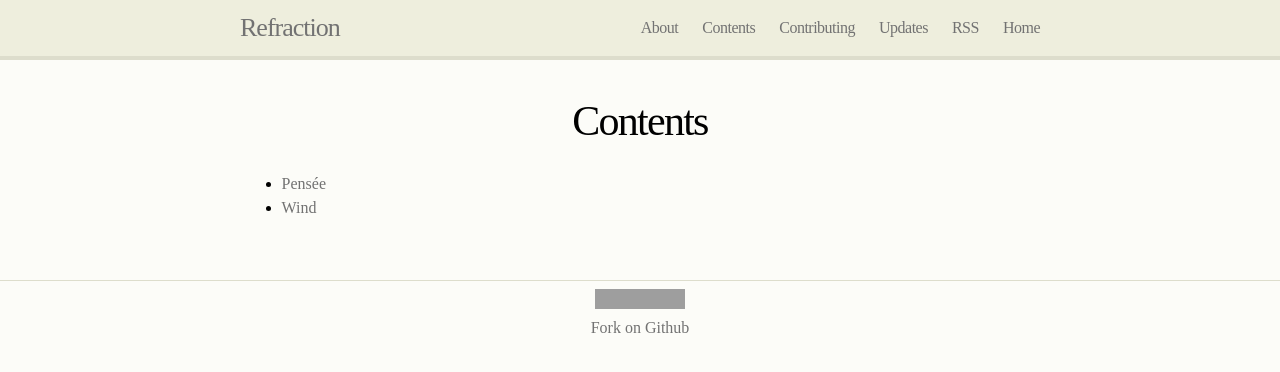
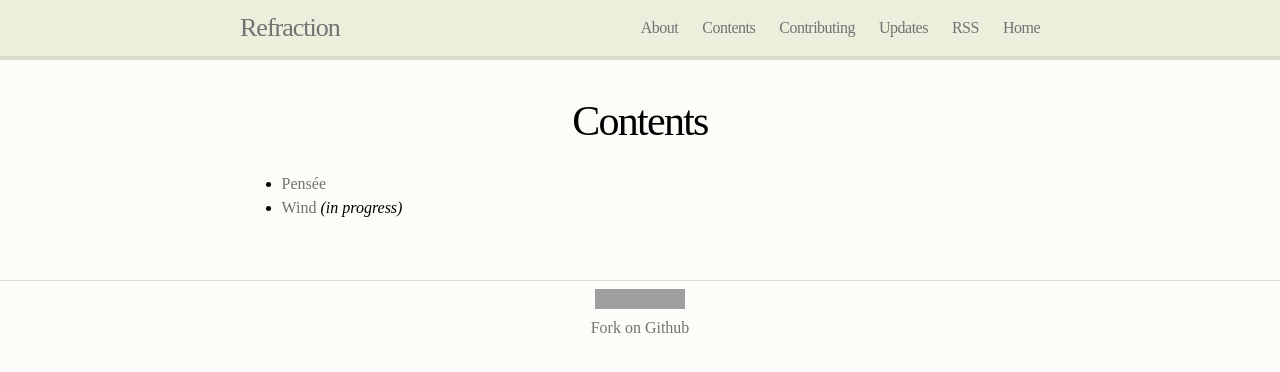
Before and after one commit to foolscap-studio/refraction, a Jekyll site: the page built from pages/contents.md, in a window 1280 px wide. Shown: the top 372 px of the page. Built offline with Jekyll 4.4.1, drawn with Linux system fonts in a browser that asks for light colours; grey boxes are pictures that could not be loaded.

Commit message:
Wind: more backstage notes, prepare to publish in in-progress state.

```diff
--- a/pages/contents.md
+++ b/pages/contents.md
@@ -5,4 +5,4 @@ permalink: /contents/
 ---
 
 * [Pensée](../pensee/)
-* [Wind](../wind/)
+* [Wind](../wind/) _(in progress)_
```
Also changed, not shown: _posts/2014-08-17-wind.md (renamed from _drafts/wind.md, +2 -0 lines), 1 other file.
